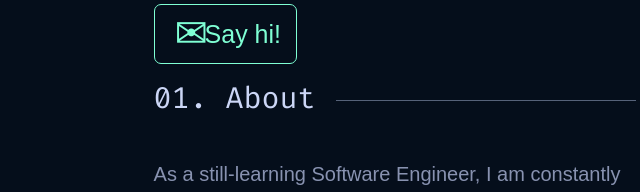
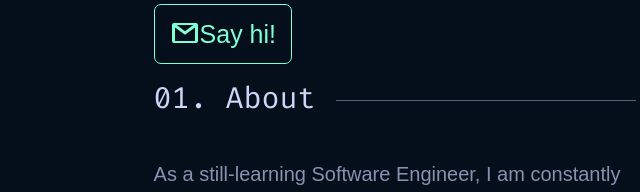
Before and after one commit to MaxBenen/MaxBenen, a plain HTML site: page index.html in a window 1280 px wide. Shown: the part 365-557 px from the top of the page, 44-684 px from the left. Drawn offline with Linux system fonts and the light colour scheme; a web font is replaced by a local one.

Commit message:
Say hi button styling

```diff
--- a/index.html
+++ b/index.html
@@ -49,7 +49,9 @@
             intelligence, machine learning and everything in between.</div>
 
              <a href="mailto:max_benen@hotmail.com"
-                id="say-hi">Say hi!</a>
+                id="say-hi"><svg fill="#7fffd4" xmlns="http://www.w3.org/2000/svg"  viewBox="0 0 30 20" width="30px" height="30px">
+                    <path d="M 4 5 C 2.9069372 5 2 5.9069372 2 7 L 2 23 C 2 24.093063 2.9069372 25 4 25 L 26 25 C 27.093063 25 28 24.093063 28 23 L 28 7 C 28 5.9069372 27.093063 5 26 5 L 4 5 z M 6.6992188 7 L 23.300781 7 L 15 13.134766 L 6.6992188 7 z M 5 9.4746094 L 15 16.865234 L 25 9.4746094 L 25 23 L 5 23 L 5 9.4746094 z"/>
+                </svg>Say hi!</a>
         </section>
 
     </div>
@@ -104,7 +106,7 @@
               </div>
 
               <div id="The odin project" class="tabcontent">
-                <h3 class="tab-title">certificate obtained @ <span><a class="company-certificate" target="_blank" href="#">The odin project</a></span></h3>
+                <h3 class="tab-title">certificate obtained @ <span id="top"><a class="company-certificate" target="_blank" href="#">The odin project</a></span></h3>
                 <li class ="tab-text">I can highlight that I have learned HTML, CSS, and the basics of web development,
                      including structuring web pages and styling them with CSS.</li>
                 <li class="tab-text">I've mastered combining front-end and back-end skills to build full-stack applications.
--- a/style.css
+++ b/style.css
@@ -135,7 +135,6 @@ body {
 
 /*say hi button styling*/
  #say-hi {
-    position: relative; /* Add position relative to the button */
     color: aquamarine;
     background-color: transparent;
     border: 1px solid;
@@ -143,18 +142,14 @@ body {
     margin-right: 85%;
     padding: 15px;
     font-size: 25px;
-    text-align: center;
-    padding-left: 50px;
+    margin-top: 20%;
     white-space: nowrap;
     flex-shrink: 0;
   }
 
-  /* Add the envelope icon using ::before pseudo-element */
   #say-hi::before {
-    content: "\2709"; /* envelope unicode */
     display: inline-block;
     font-size: 40px;
-    position: absolute;
     left: 20px;
     top: 47%;
     transform: translateY(-50%);
@@ -168,9 +163,10 @@ body {
     transition: 0.3s;
   }
 
-  /* hover style for the envelope icon */
-  #say-hi:hover::before {
-    color: #ccd6f6;
+
+  /* Say-hi button hover transition effect */
+  svg:hover {
+    fill: #ccd6f6;
     transition: 0.3s;
   }
 
@@ -558,4 +554,6 @@ body {
 
 
 
+
+
   }
```
Also changed, not shown: igms.svg/icons8-gmail-logo.svg (added).
